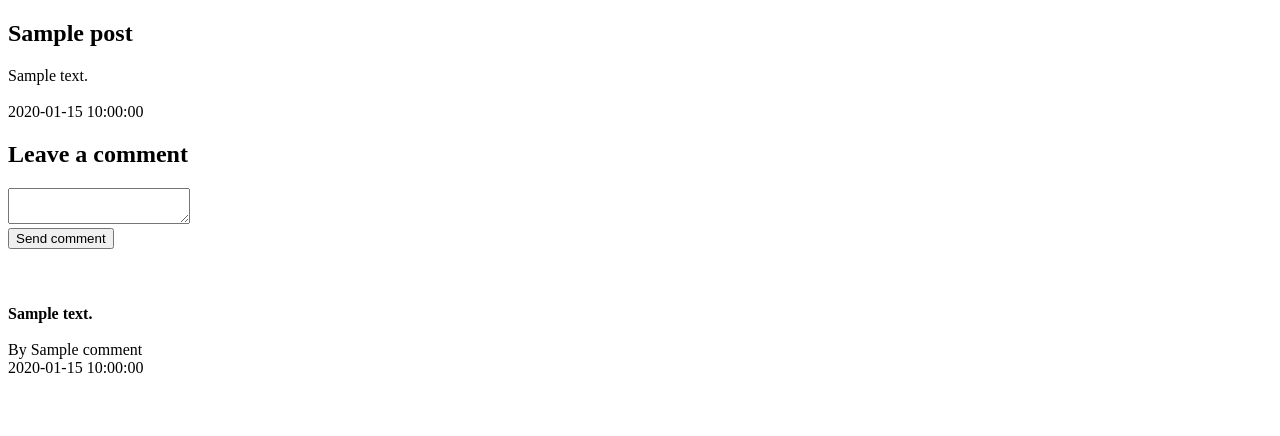
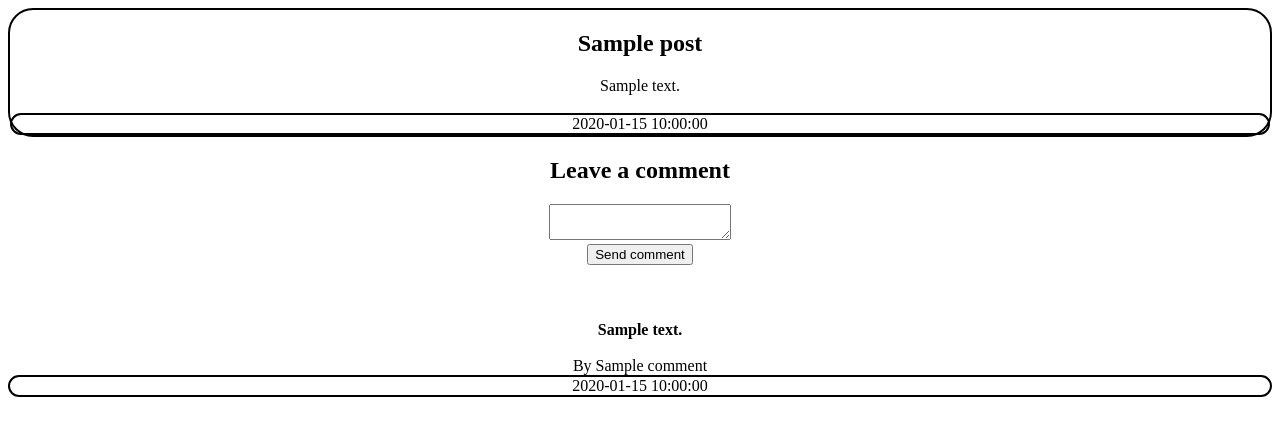
Before and after one commit to jopoblete/im_down, a Python web app: template down/templates/post.html in a window 1280 px wide. Shown: the top 436 px of the page. Run offline with Jinja, Linux system fonts and the light colour scheme; the template is opened without the code that fills it: most values are stand-ins (such as "Sample title", 1, 10 or a date in 2020).

Commit message:
new post.html

```diff
--- a/down/templates/post.html
+++ b/down/templates/post.html
@@ -2,16 +2,22 @@
 <html>
   <head>
     <title>{{post.title}}</title>
+    <link rel='stylesheet' href='styles/main.css'>
   </head>
   <body>
 
-  <h2> {{post.title}} </h2>
+  <div class='event'>
 
-  {{post.text}}
+      <h2> {{post.title}} </h2>
 
-  <br><br>
+      {{post.text}}
 
-  <div class='date'>{{post.date}} </div>
+      <br><br>
+
+      <div class='date'>{{post.date}} </div>
+
+  </div>
+
 
   <h2> Leave a comment </h2>
 
```
Also changed, not shown: 1 other file.
